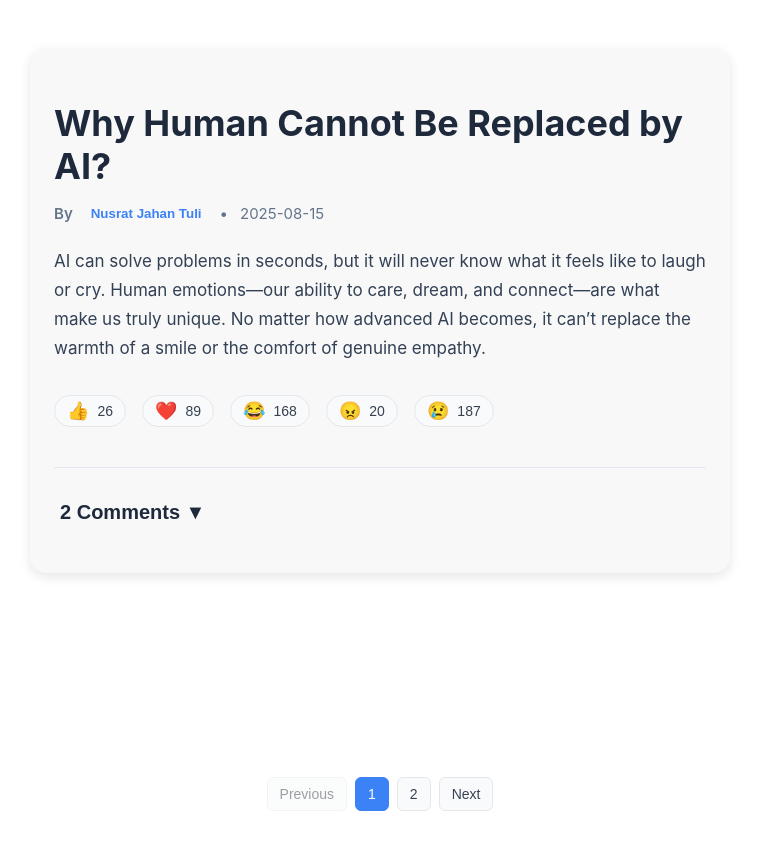
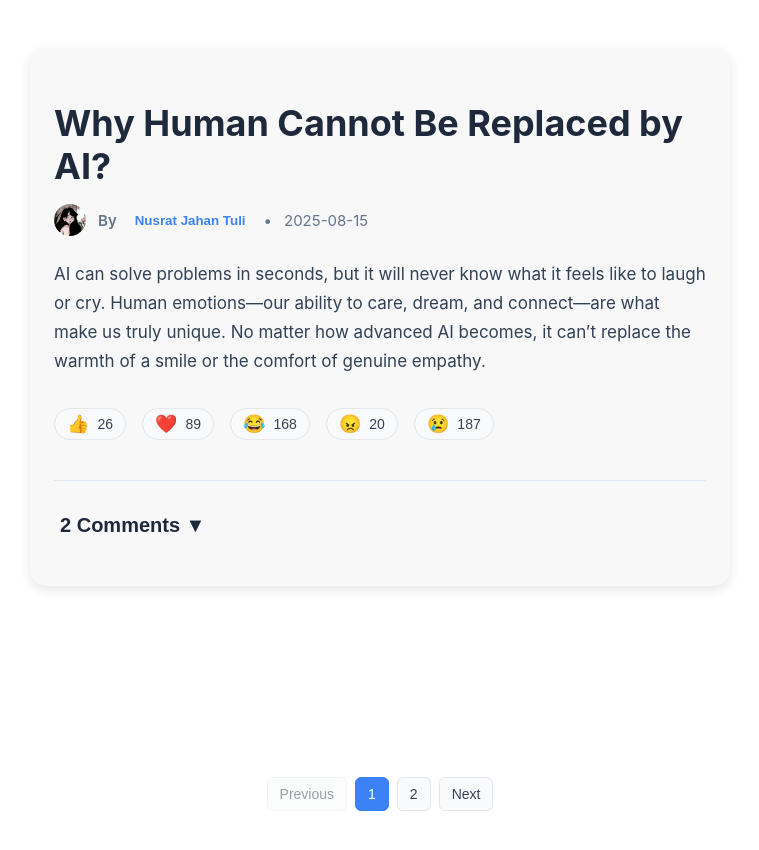
Before and after one commit to tuwuli07/CSE_2200_Assignment, a React (Create React App) app: page / in a window 1280 px wide. Shown: the top 850 px of the page, without its empty margins (260-1019 px from the left). Built offline with nearby package versions, Linux system fonts and the light colour scheme.

Commit message:
dp added in homepage

```diff
--- a/src/components/BlogPost.jsx
+++ b/src/components/BlogPost.jsx
@@ -1,6 +1,7 @@
 import React from 'react';
 import Reaction from './Reaction';
 import Comment from './Comment';
+import profileImage from './assets/images.jpg';
 
 const BlogPost = ({ post, onAuthorClick, showComments, onToggleComments }) => {
 
@@ -22,6 +23,7 @@ const BlogPost = ({ post, onAuthorClick, showComments, onToggleComments }) => {
             fontSize: '15px',
             color: '#64748b'
           }}>
+            <img src={profileImage} alt="Profile" style={{ width: '32px', height: '32px', borderRadius: '50%', objectFit: 'cover' }} />
             <span style={{ fontWeight: '600' }}>By</span>
             <button
               onClick={() => onAuthorClick(post.authorId)}
```
